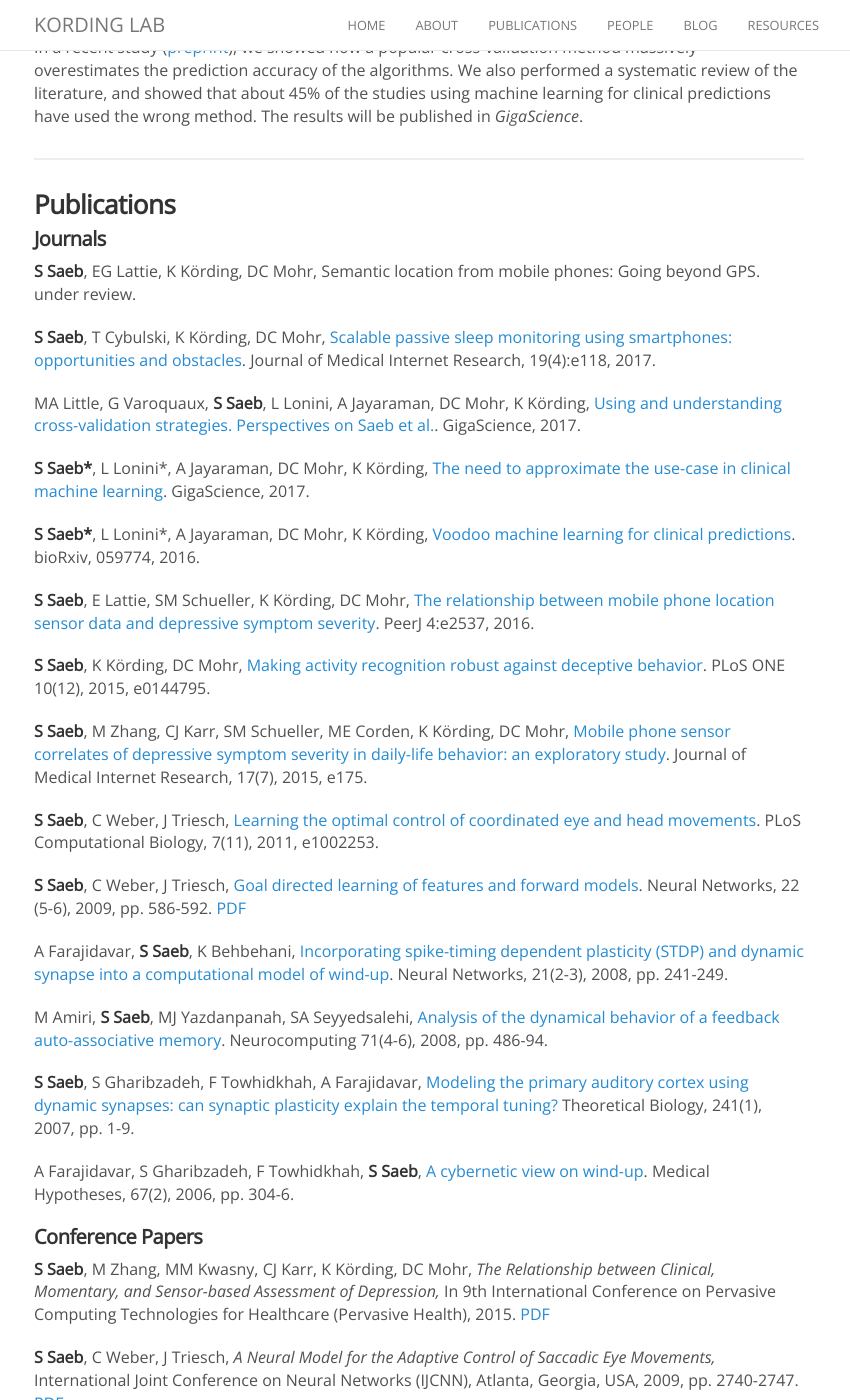
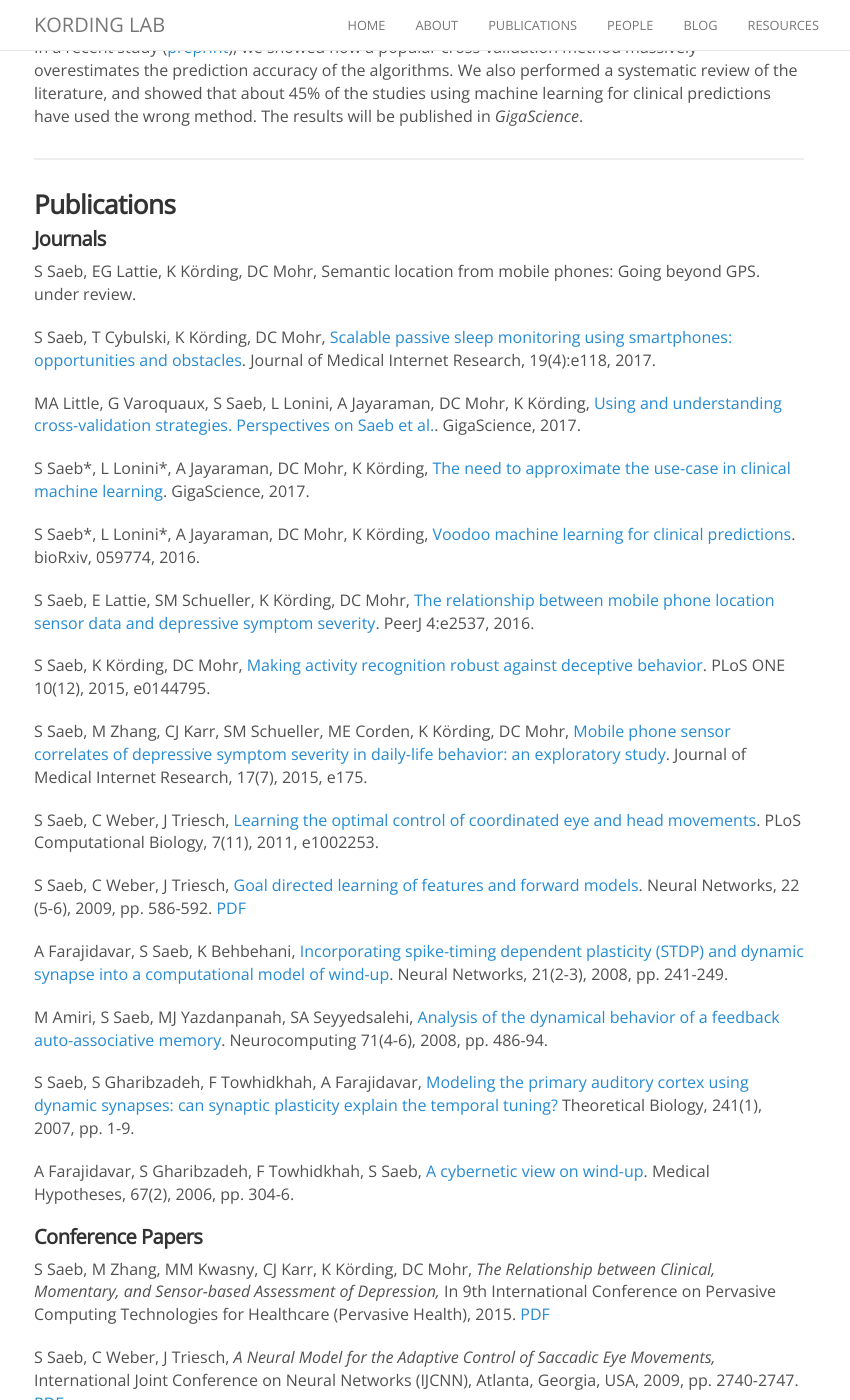
Before and after one commit to KordingLab/KordingLab.github.io, a Jekyll site: the page built from _people/sohrob_saeb.md, in a window 1280 px wide and 1400 px high, scrolled down 1634 px. Shown: the whole window, without its empty margins (221-1071 px from the left). Built offline with Jekyll 4.4.1, drawn with Linux system fonts in a browser that asks for light colours; nearby versions of some CDN libraries; comment, search, counter and statistics services are not loaded; some of the changed text lies outside the part shown.

Commit message:
update pubs

```diff
--- a/_people/sohrob_saeb.md
+++ b/_people/sohrob_saeb.md
@@ -50,57 +50,57 @@ In a recent study ([preprint](http://biorxiv.org/content/early/2016/06/19/059774
 
 #### Journals
 
-**S Saeb**, EG Lattie, K Körding, DC Mohr, Semantic location from mobile phones: Going beyond GPS. under review.
+S Saeb, EG Lattie, K Körding, DC Mohr, Semantic location from mobile phones: Going beyond GPS. under review.
 
-**S Saeb**, T Cybulski, K Körding, DC Mohr, [Scalable passive sleep monitoring using smartphones: opportunities and obstacles](http://www.jmir.org/2017/4/e118/). Journal of Medical Internet Research, 19(4):e118, 2017.
+S Saeb, T Cybulski, K Körding, DC Mohr, [Scalable passive sleep monitoring using smartphones: opportunities and obstacles](http://www.jmir.org/2017/4/e118/). Journal of Medical Internet Research, 19(4):e118, 2017.
 
-MA Little, G Varoquaux, **S Saeb**, L Lonini, A Jayaraman, DC Mohr, K Körding, [Using and understanding cross-validation strategies. Perspectives on Saeb et al.](https://academic.oup.com/gigascience/article-lookup/doi/10.1093/gigascience/gix020). GigaScience, 2017.
+MA Little, G Varoquaux, S Saeb, L Lonini, A Jayaraman, DC Mohr, K Körding, [Using and understanding cross-validation strategies. Perspectives on Saeb et al.](https://academic.oup.com/gigascience/article-lookup/doi/10.1093/gigascience/gix020). GigaScience, 2017.
 
-**S Saeb\***, L Lonini\*, A Jayaraman, DC Mohr, K Körding, [The need to approximate the use-case in clinical machine learning](https://academic.oup.com/gigascience/article-lookup/doi/10.1093/gigascience/gix019). GigaScience, 2017.
+S Saeb\*, L Lonini\*, A Jayaraman, DC Mohr, K Körding, [The need to approximate the use-case in clinical machine learning](https://academic.oup.com/gigascience/article-lookup/doi/10.1093/gigascience/gix019). GigaScience, 2017.
 
-**S Saeb\***, L Lonini\*, A Jayaraman, DC Mohr, K Körding, [Voodoo machine learning for clinical predictions](http://biorxiv.org/content/early/2016/06/19/059774). bioRxiv, 059774, 2016.
+S Saeb\*, L Lonini\*, A Jayaraman, DC Mohr, K Körding, [Voodoo machine learning for clinical predictions](http://biorxiv.org/content/early/2016/06/19/059774). bioRxiv, 059774, 2016.
 
-**S Saeb**, E Lattie, SM Schueller, K Körding, DC Mohr, [The relationship between mobile phone location sensor data and depressive symptom severity](https://doi.org/10.7717/peerj.2537). PeerJ 4:e2537, 2016.
+S Saeb, E Lattie, SM Schueller, K Körding, DC Mohr, [The relationship between mobile phone location sensor data and depressive symptom severity](https://doi.org/10.7717/peerj.2537). PeerJ 4:e2537, 2016.
 
-**S Saeb**, K Körding, DC Mohr, [Making activity recognition robust against deceptive behavior](http://journals.plos.org/plosone/article?id=10.1371/journal.pone.0144795). PLoS ONE 10(12), 2015, e0144795.
+S Saeb, K Körding, DC Mohr, [Making activity recognition robust against deceptive behavior](http://journals.plos.org/plosone/article?id=10.1371/journal.pone.0144795). PLoS ONE 10(12), 2015, e0144795.
 
-**S Saeb**, M Zhang, CJ Karr, SM Schueller, ME Corden, K Körding, DC Mohr, [Mobile phone sensor correlates of depressive symptom severity in daily-life behavior: an exploratory study](http://www.jmir.org/2015/7/e175/). Journal of Medical Internet Research, 17(7), 2015, e175.
+S Saeb, M Zhang, CJ Karr, SM Schueller, ME Corden, K Körding, DC Mohr, [Mobile phone sensor correlates of depressive symptom severity in daily-life behavior: an exploratory study](http://www.jmir.org/2015/7/e175/). Journal of Medical Internet Research, 17(7), 2015, e175.
 
-**S Saeb**, C Weber, J Triesch, [Learning the optimal control of coordinated eye and head movements](http://journals.plos.org/ploscompbiol/article?id=10.1371/journal.pcbi.1002253). PLoS Computational Biology, 7(11), 2011, e1002253.
+S Saeb, C Weber, J Triesch, [Learning the optimal control of coordinated eye and head movements](http://journals.plos.org/ploscompbiol/article?id=10.1371/journal.pcbi.1002253). PLoS Computational Biology, 7(11), 2011, e1002253.
 
-**S Saeb**, C Weber, J Triesch, [Goal directed learning of features and forward models](http://www.sciencedirect.com/science/article/pii/S0893608009001245). Neural Networks, 22 (5-6), 2009, pp. 586-592. [PDF](https://fias.uni-frankfurt.de/fileadmin/fias/triesch/publications/SaebEtAl-NeuralNetworks-2009.pdf)
+S Saeb, C Weber, J Triesch, [Goal directed learning of features and forward models](http://www.sciencedirect.com/science/article/pii/S0893608009001245). Neural Networks, 22 (5-6), 2009, pp. 586-592. [PDF](https://fias.uni-frankfurt.de/fileadmin/fias/triesch/publications/SaebEtAl-NeuralNetworks-2009.pdf)
 
-A Farajidavar, **S Saeb**, K Behbehani, [Incorporating spike-timing dependent plasticity (STDP) and dynamic synapse into a computational model of wind-up](http://www.sciencedirect.com/science/article/pii/S089360800700264X). Neural Networks, 21(2-3), 2008, pp. 241-249.
+A Farajidavar, S Saeb, K Behbehani, [Incorporating spike-timing dependent plasticity (STDP) and dynamic synapse into a computational model of wind-up](http://www.sciencedirect.com/science/article/pii/S089360800700264X). Neural Networks, 21(2-3), 2008, pp. 241-249.
 
-M Amiri, **S Saeb**, MJ Yazdanpanah, SA Seyyedsalehi, [Analysis of the dynamical behavior of a feedback auto-associative memory](http://www.sciencedirect.com/science/article/pii/S0925231207002809). Neurocomputing 71(4-6), 2008, pp. 486-94.
+M Amiri, S Saeb, MJ Yazdanpanah, SA Seyyedsalehi, [Analysis of the dynamical behavior of a feedback auto-associative memory](http://www.sciencedirect.com/science/article/pii/S0925231207002809). Neurocomputing 71(4-6), 2008, pp. 486-94.
 
-**S Saeb**, S Gharibzadeh, F Towhidkhah, A Farajidavar, [Modeling the primary auditory cortex using dynamic synapses: can synaptic plasticity explain the temporal tuning?](http://www.sciencedirect.com/science/article/pii/S0022519307001415) Theoretical Biology, 241(1), 2007, pp. 1-9.
+S Saeb, S Gharibzadeh, F Towhidkhah, A Farajidavar, [Modeling the primary auditory cortex using dynamic synapses: can synaptic plasticity explain the temporal tuning?](http://www.sciencedirect.com/science/article/pii/S0022519307001415) Theoretical Biology, 241(1), 2007, pp. 1-9.
 
-A Farajidavar, S Gharibzadeh, F Towhidkhah, **S Saeb**, [A cybernetic view on wind-up](http://www.sciencedirect.com/science/article/pii/S0306987706001216). Medical Hypotheses, 67(2), 2006, pp. 304-6.
+A Farajidavar, S Gharibzadeh, F Towhidkhah, S Saeb, [A cybernetic view on wind-up](http://www.sciencedirect.com/science/article/pii/S0306987706001216). Medical Hypotheses, 67(2), 2006, pp. 304-6.
 
 #### Conference Papers
 
-**S Saeb**, M Zhang, MM Kwasny, CJ Karr, K Körding, DC Mohr, _The Relationship between Clinical, Momentary, and Sensor-based Assessment of Depression,_ In 9th International Conference on Pervasive Computing Technologies for Healthcare (Pervasive Health), 2015. [PDF](http://klab.smpp.northwestern.edu/wiki/images/c/c9/SaebPerHealth15.pdf)
+S Saeb, M Zhang, MM Kwasny, CJ Karr, K Körding, DC Mohr, _The Relationship between Clinical, Momentary, and Sensor-based Assessment of Depression,_ In 9th International Conference on Pervasive Computing Technologies for Healthcare (Pervasive Health), 2015. [PDF](http://klab.smpp.northwestern.edu/wiki/images/c/c9/SaebPerHealth15.pdf)
 
-**S Saeb**, C Weber, J Triesch, _A Neural Model for the Adaptive Control of Saccadic Eye Movements,_ International Joint Conference on Neural Networks (IJCNN), Atlanta, Georgia, USA, 2009, pp. 2740-2747. [PDF](http://klab.smpp.northwestern.edu/wiki/images/2/20/SaebIJCNN09.pdf)
+S Saeb, C Weber, J Triesch, _A Neural Model for the Adaptive Control of Saccadic Eye Movements,_ International Joint Conference on Neural Networks (IJCNN), Atlanta, Georgia, USA, 2009, pp. 2740-2747. [PDF](http://klab.smpp.northwestern.edu/wiki/images/2/20/SaebIJCNN09.pdf)
 
-**S Saeb**, A Farajidavar, S Gharibzadeh, _A model of wind-up based on short-term and long-term synaptic plasticity mechanisms,_ International Joint Conference on Neural Networks (IJCNN), Orlando, Florida, USA, 2007, pp. 1055-1060. [PDF](http://klab.smpp.northwestern.edu/wiki/images/8/87/SaebIJCNN07.pdf)
+S Saeb, A Farajidavar, S Gharibzadeh, _A model of wind-up based on short-term and long-term synaptic plasticity mechanisms,_ International Joint Conference on Neural Networks (IJCNN), Orlando, Florida, USA, 2007, pp. 1055-1060. [PDF](http://klab.smpp.northwestern.edu/wiki/images/8/87/SaebIJCNN07.pdf)
 
-**S Saeb**, M Amiri, MJ Yazdanpanah, _Analysis of the dynamical behavior of a feedback auto-associative memory,_ IEEE International Symposium on Neural Networks (ISNN), Nanjing, China, 2007. [PDF](http://klab.smpp.northwestern.edu/wiki/images/8/87/SaebISNN07.pdf)
+S Saeb, M Amiri, MJ Yazdanpanah, _Analysis of the dynamical behavior of a feedback auto-associative memory,_ IEEE International Symposium on Neural Networks (ISNN), Nanjing, China, 2007. [PDF](http://klab.smpp.northwestern.edu/wiki/images/8/87/SaebISNN07.pdf)
 
 #### Conference Talks/Posters
 
-**S Saeb**, CJ Karr, SM Schueller, DC Mohr, _Passive detection of depression using features of GPS location: two studies,_ International Society for Research on Internet Interventions (ISRII) Scientific Meeting, Seattle, Washington, USA, 7-9 April 2016.
+S Saeb, CJ Karr, SM Schueller, DC Mohr, _Passive detection of depression using features of GPS location: two studies,_ International Society for Research on Internet Interventions (ISRII) Scientific Meeting, Seattle, Washington, USA, 7-9 April 2016.
 
-**S Saeb**, K Körding, DC Mohr, _Human vs. machine: Improving physical activity tracking in the presence of deceptive human behavior,_ Society for Neuroscience (SfN), Chicago, IL, USA, 2015. [abstract](http://klab.smpp.northwestern.edu/wiki/images/1/1e/SaebSfN15.pdf)
+S Saeb, K Körding, DC Mohr, _Human vs. machine: Improving physical activity tracking in the presence of deceptive human behavior,_ Society for Neuroscience (SfN), Chicago, IL, USA, 2015. [abstract](http://klab.smpp.northwestern.edu/wiki/images/1/1e/SaebSfN15.pdf)
 
-**S Saeb**, C Weber, J Triesch, _Development of coordinated eye and head movements during gaze shifts,_ Vision Sciences Society Annual Meeting, Naples, Florida, USA, 2011. [poster](http://klab.smpp.northwestern.edu/wiki/images/f/f6/SaebVSS11.pdf)
+S Saeb, C Weber, J Triesch, _Development of coordinated eye and head movements during gaze shifts,_ Vision Sciences Society Annual Meeting, Naples, Florida, USA, 2011. [poster](http://klab.smpp.northwestern.edu/wiki/images/f/f6/SaebVSS11.pdf)
 
-**S Saeb**, C Weber, J Triesch, _Learning coordinated eye and head movements: unifying principles and architectures._ Frontiers in Computational Neuroscience, Conference Abstract: Bernstein Conference on Computational Neuroscience, Berlin, Germany, 27 Sep - 1 Oct, 2010. [abstract](http://www.frontiersin.org/10.3389/conf.fncom.2010.51.00065/event_abstract), [talk](http://klab.smpp.northwestern.edu/wiki/images/3/37/SaebBCCN_talk.pdf)
+S Saeb, C Weber, J Triesch, _Learning coordinated eye and head movements: unifying principles and architectures._ Frontiers in Computational Neuroscience, Conference Abstract: Bernstein Conference on Computational Neuroscience, Berlin, Germany, 27 Sep - 1 Oct, 2010. [abstract](http://www.frontiersin.org/10.3389/conf.fncom.2010.51.00065/event_abstract), [talk](http://klab.smpp.northwestern.edu/wiki/images/3/37/SaebBCCN_talk.pdf)
 
-**S Saeb**, C Weber. _Toward a goal-directed construction of state spaces._ Frontiers in Computational Neuroscience, Conference Abstract: Bernstein Conference on Computational Neuroscience, Frankfurt am Main, Germany, 30 Sep - 2 Oct, 2009. [abstract](http://www.frontiersin.org/10.3389/conf.neuro.10.2009.14.019/event_abstract), [poster](http://klab.smpp.northwestern.edu/wiki/images/0/05/SaebBCCN09_poster.pdf)
+S Saeb, C Weber. _Toward a goal-directed construction of state spaces._ Frontiers in Computational Neuroscience, Conference Abstract: Bernstein Conference on Computational Neuroscience, Frankfurt am Main, Germany, 30 Sep - 2 Oct, 2009. [abstract](http://www.frontiersin.org/10.3389/conf.neuro.10.2009.14.019/event_abstract), [poster](http://klab.smpp.northwestern.edu/wiki/images/0/05/SaebBCCN09_poster.pdf)
 
-**S Saeb**, A Farajidavar, _Spike-time dependent plasticity could explain temporal tuning of auditory cortical cells,_ Computational and Systems Neuroscience (COSYNE), Salt Lake City, Utah, USA, 2008. [abstract](http://klab.smpp.northwestern.edu/wiki/images/8/8b/SaebCOSYNE08.pdf)
+S Saeb, A Farajidavar, _Spike-time dependent plasticity could explain temporal tuning of auditory cortical cells,_ Computational and Systems Neuroscience (COSYNE), Salt Lake City, Utah, USA, 2008. [abstract](http://klab.smpp.northwestern.edu/wiki/images/8/8b/SaebCOSYNE08.pdf)
 
 ---
 
```
